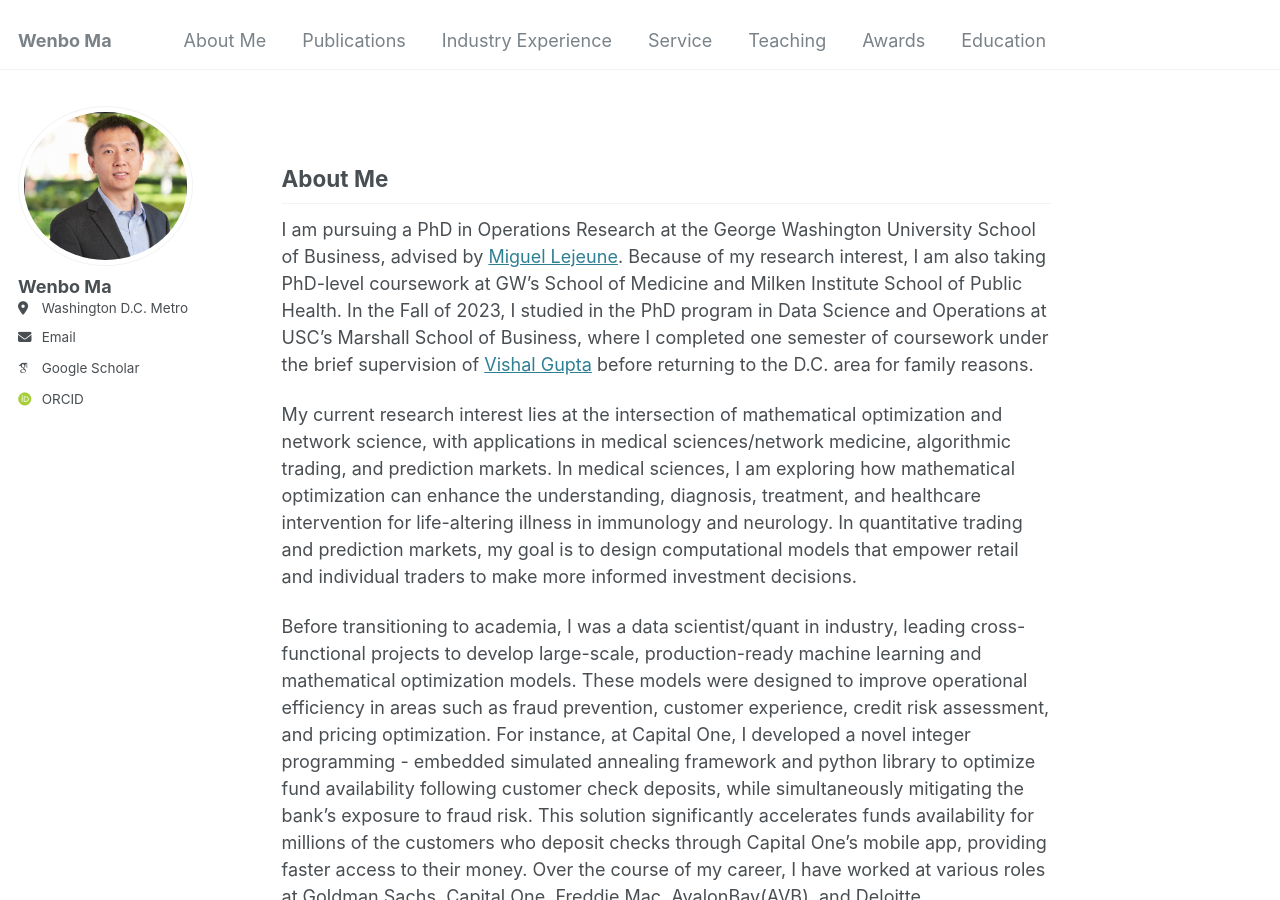
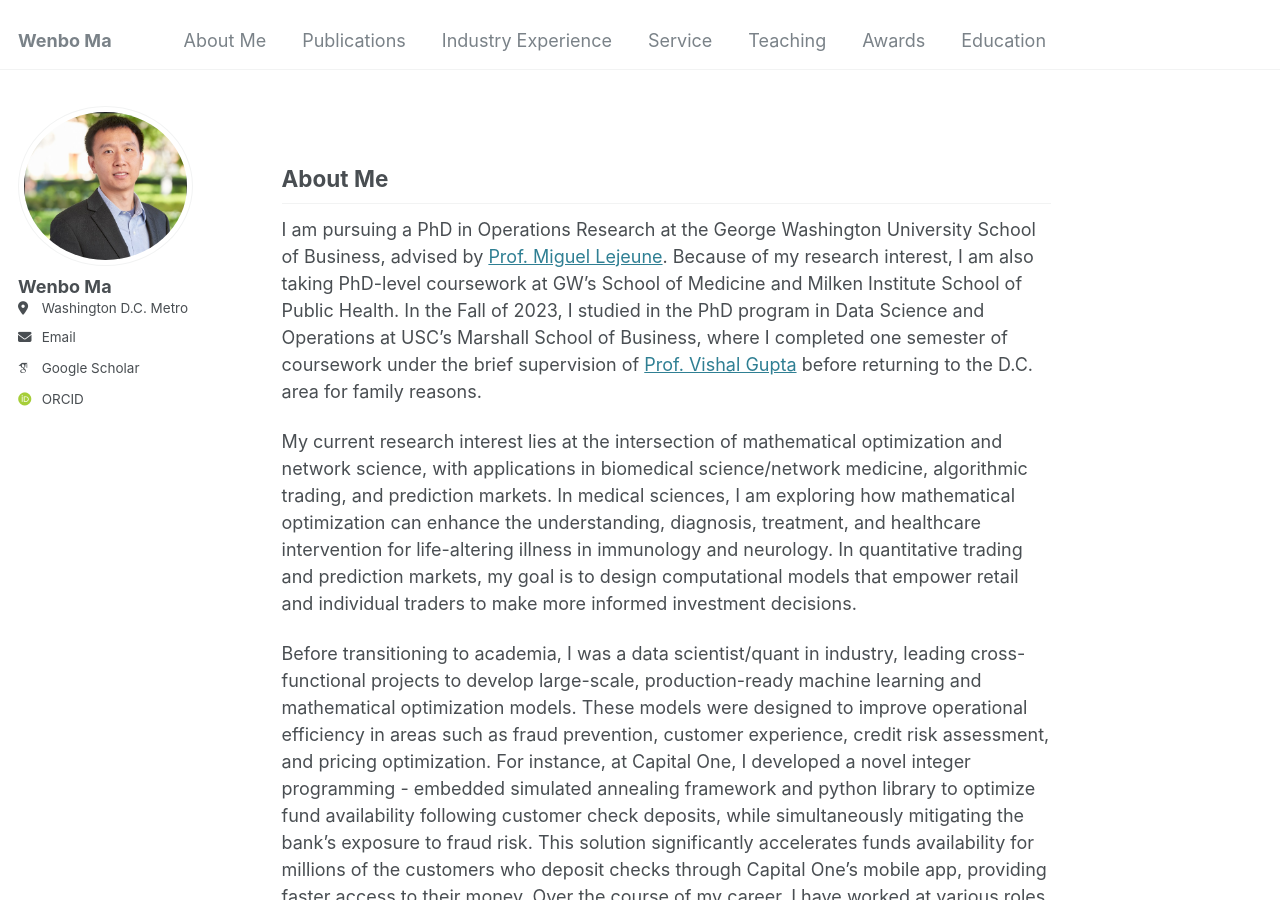
Before and after one commit to wenbo5565/wenbo5565.github.io, a Jekyll site: the page built from _pages/about.md, in a window 1280 px wide and 900 px high. Built offline with Jekyll 4.4.1, drawn with Linux system fonts in a browser that asks for light colours; some web fonts are replaced.

Commit message:
Revise professor titles and research interest details
Updated titles for professors and refined research interest description.

```diff
--- a/_pages/about.md
+++ b/_pages/about.md
@@ -9,9 +9,9 @@ redirect_from:
 
 ## About Me <a id="about"></a>
 
-I am pursuing a PhD in Operations Research at the George Washington University School of Business, advised by [Miguel Lejeune](https://business.gwu.edu/miguel-lejeune). Because of my research interest, I am also taking PhD-level coursework at GW's School of Medicine and Milken Institute School of Public Health. In the Fall of 2023, I studied in the PhD program in Data Science and Operations at USC's Marshall School of Business, where I completed one semester of coursework under the brief supervision of [Vishal Gupta](https://faculty.marshall.usc.edu/Vishal-Gupta/aboutme.html) before returning to the D.C. area for family reasons.
+I am pursuing a PhD in Operations Research at the George Washington University School of Business, advised by [Prof. Miguel Lejeune](https://business.gwu.edu/miguel-lejeune). Because of my research interest, I am also taking PhD-level coursework at GW's School of Medicine and Milken Institute School of Public Health. In the Fall of 2023, I studied in the PhD program in Data Science and Operations at USC's Marshall School of Business, where I completed one semester of coursework under the brief supervision of [Prof. Vishal Gupta](https://faculty.marshall.usc.edu/Vishal-Gupta/aboutme.html) before returning to the D.C. area for family reasons.
 
-My current research interest lies at the intersection of mathematical optimization and network science, with applications in medical sciences/network medicine, algorithmic trading, and prediction markets. In medical sciences, I am exploring how mathematical optimization can enhance the understanding, diagnosis, treatment, and healthcare intervention for life-altering illness in immunology and neurology. In quantitative trading and prediction markets, my goal is to design computational models that empower retail and individual traders to make more informed investment decisions.
+My current research interest lies at the intersection of mathematical optimization and network science, with applications in biomedical science/network medicine, algorithmic trading, and prediction markets. In medical sciences, I am exploring how mathematical optimization can enhance the understanding, diagnosis, treatment, and healthcare intervention for life-altering illness in immunology and neurology. In quantitative trading and prediction markets, my goal is to design computational models that empower retail and individual traders to make more informed investment decisions.
 
 <!-- including neuro-degenerative disorders (e.g., Alzheimer's disease), immune disorders (e.g., autoimmune diseases), and vestibular disorders (e.g., Mal de Débarquement Syndrome(MdDS))-->
 
```
